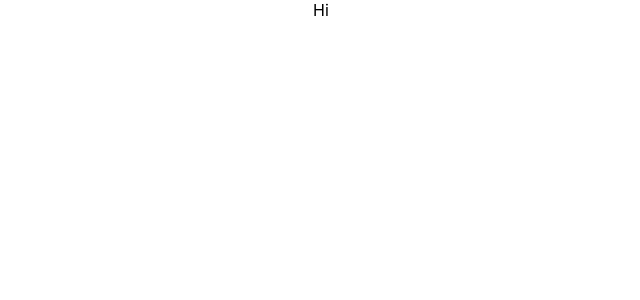
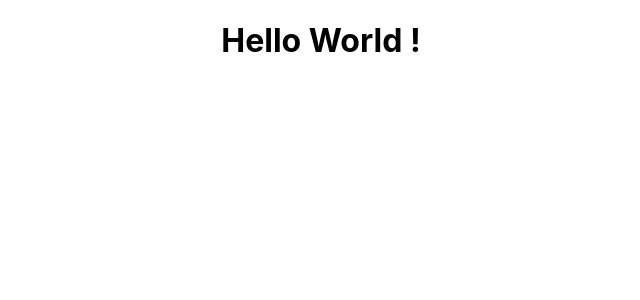
Before and after one commit to AmanKamani/react-topics, a React (Create React App) app: page / in a window 1280 px wide. Shown: the top 300 px of the page, without its empty margins (319-959 px from the left). Built offline with nearby package versions, Linux system fonts and the light colour scheme.

Commit message:
Fragments:
To avoid the creation of unnecessary parents tags, always wrap the
return value inside <React.Fragment></React.Fragment> or <></>.

```diff
--- a/src/App.tsx
+++ b/src/App.tsx
@@ -1,11 +1,12 @@
 import React from 'react';
 import logo from './logo.svg';
 import './App.css';
+import { Component1 } from './components/component1';
 
 function App() {
   return (
     <div className="App">
-      Hi
+      <Component1 />
     </div>
   );
 }
--- /dev/null
+++ b/src/components/component1.tsx
@@ -0,0 +1,36 @@
+import React, { Component } from "react"
+
+export class Component1 extends Component{
+    render() {
+        return(
+            /**  here the div will be added to the DOM tree.
+              *  so, it will become:
+              *      <div id="app">
+              *          <div>
+              *              <h1></h1>
+              *          </div>
+              *      </div>
+              * But it is unnecessary to add
+              */
+            // <div>
+            //     <h1> Hello World !</h1>
+            // </div>
+
+
+            /** here the React.Fragment will not create any node in DOM tree.
+              * so, the h1 tag will be the direct children of <div id="app"></div>
+              */
+            // <React.Fragment>
+            //     <h1> Hello World ! </h1>
+            // </React.Fragment>
+
+
+            /**
+             * Short way of writing React.Fragment is:
+             */
+            <>
+                <h1>Hello World !</h1>
+            </>
+        )
+    }
+}
```
